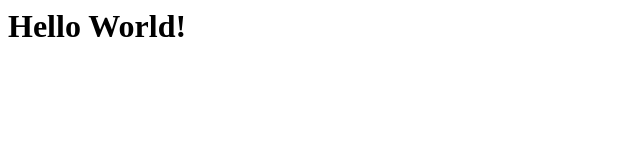
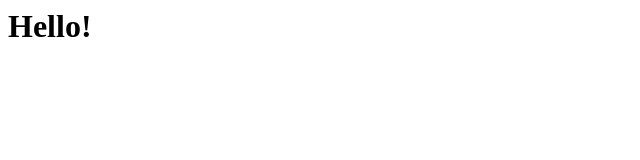
Before and after one commit to SnAlex555/it-academy1, a plain HTML site: page index.html in a window 1280 px wide. Shown: the whole page, without its empty margins (0-640 px from the left). Drawn offline with Linux system fonts and the light colour scheme.

Commit message:
Change title

```diff
--- a/index.html
+++ b/index.html
@@ -1,3 +1 @@
-<h1>Hello World!
-
-</h1>
+<h1>Hello!</h1>
```
